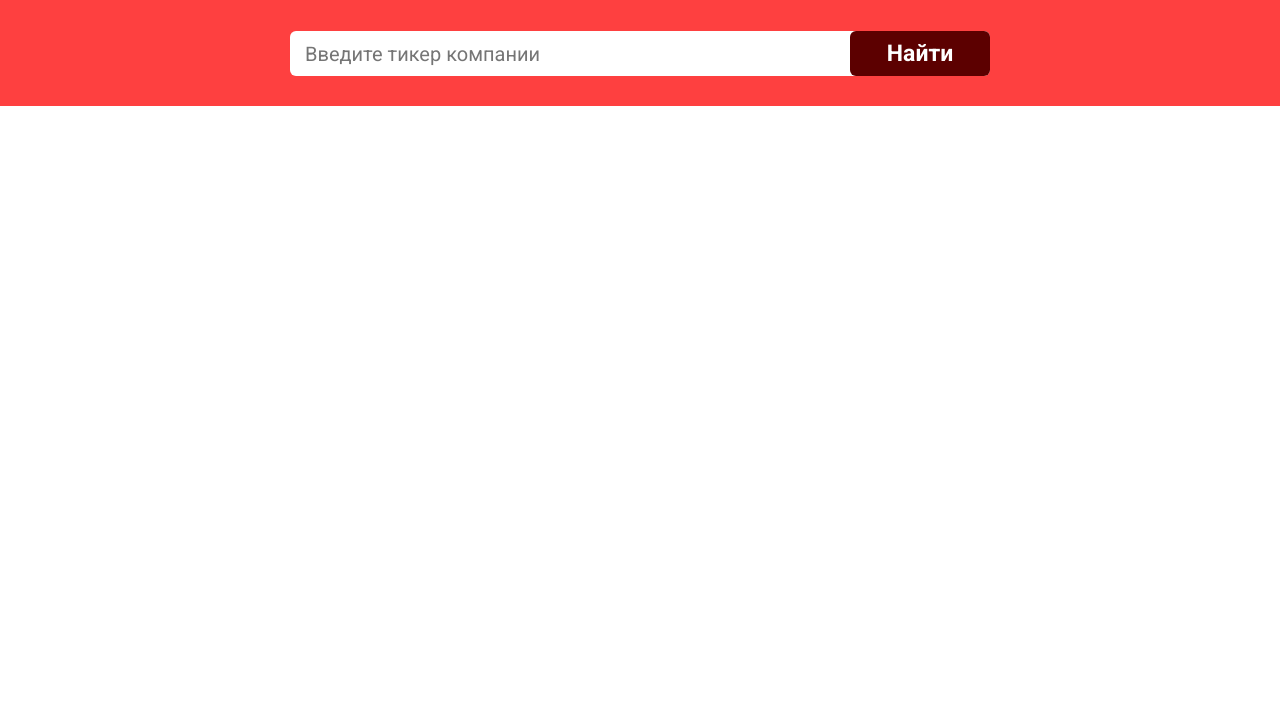
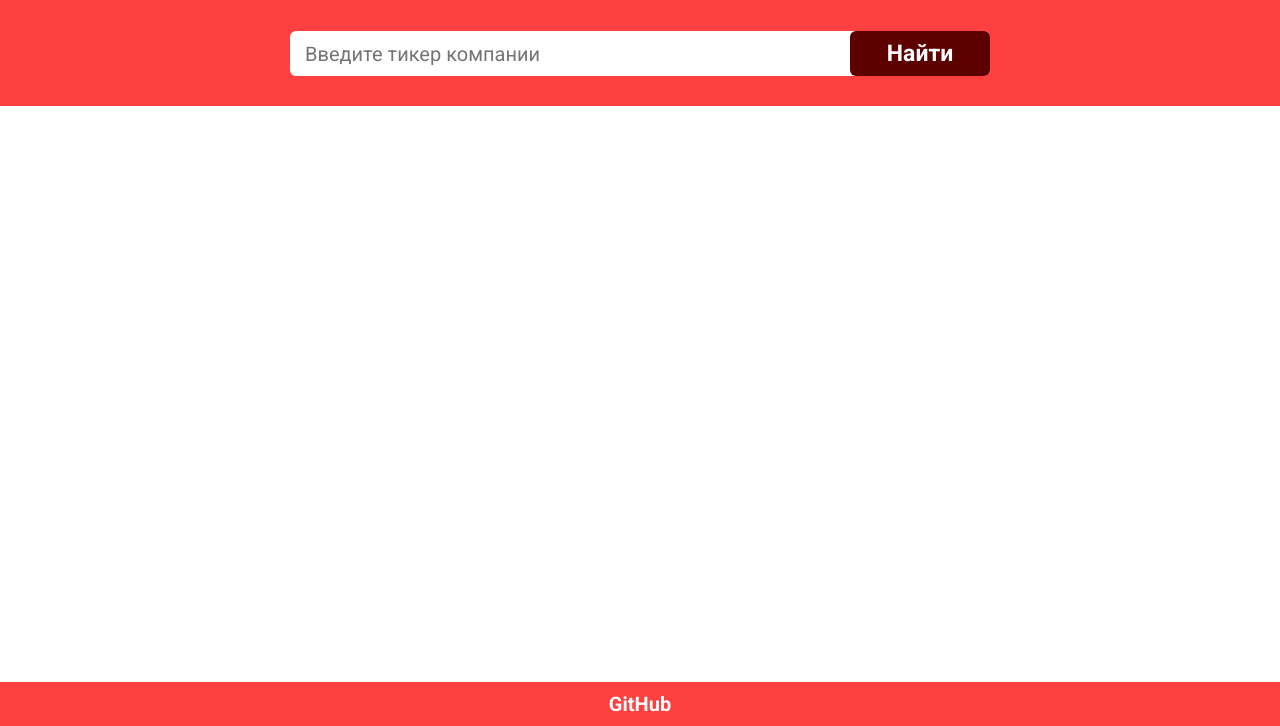
Before and after one commit to KlimVladMaks/stock-prices, a plain HTML site: page index.html in a window 1280 px wide. Shown: the part 74-800 px from the top of the page. Drawn offline with Linux system fonts and the light colour scheme.

Commit message:
Добавлен футер сайта

```diff
--- a/index.html
+++ b/index.html
@@ -43,6 +43,14 @@
 
         </header>
 
+        <!-- Футер -->
+        <footer class="footer">
+
+            <!-- Ссылка на GitHub проекта -->
+            <a href="https://github.com/KlimVladMaks/stock-prices" target="_blank">GitHub</a>
+
+        </footer>
+
     </body>
 
 </html>
--- a/styles/main.css
+++ b/styles/main.css
@@ -1,14 +1,47 @@
 /* Импортируем дополнительные CSS-стили для сброса стилей для HTML CSS вёрстки нового проекта*/
 @import "./reset.css";
 
+/* Создаём переменные */
+:root {
+
+    /* Красный */
+    --red: #FE4040;
+
+    /* Тёмно-красный */
+    --dark-red: #5C0000;
+
+    /* Белый */
+    --white: #FFFFFF;
+}
+
+/* Главные контейнеры сайта */
+html,
+body {
+
+    /* Высота */
+    min-height: 100vh;
+}
+
 /* Содержимое страницы */
 .body {
+
+    /* Превращаем элемент во флекс-контейнер */
+    display: flex;
+
+    /* Выравниваем элементы по колонкам */
+    flex-direction: column;
+
+    /* Прижимаем крайне элементы к краям */
+    justify-content: space-between;
+
+    /* Выравниваем элементы по центру */
+    align-items: center;
 
     /* Шрифт */
     font-family: 'Roboto', sans-serif;
 
     /* Цвет фона */
-    background-color: #FFFFFF;
+    background-color: var(--white);
 }
 
 /* Хэдер */
@@ -33,14 +66,14 @@
     width: 100%;
 
     /* Цвет фона */
-    background-color: #FE4040;
+    background-color: var(--red);
 }
 
 /* Заголовок */
 .title {
 
     /* Цвет */
-    color: #FFFFFF;
+    color: var(--white);
 
     /* Начертание шрифта */
     font-weight: 700;
@@ -74,7 +107,7 @@
     margin-bottom: 30px;
 
     /* Цвет фона */
-    background-color: #FFFFFF;
+    background-color: var(--white);
 
     /* Закругление углов */
     border-radius: 6px;
@@ -96,7 +129,7 @@
     font-size: 20px;
 
     /* Цвет текста */
-    color: #5C0000;
+    color: var(--dark-red);
 }
 
 /* Кнопка */
@@ -109,7 +142,7 @@
     height: 100%;
 
     /* Фон */
-    background: #5C0000;
+    background: var(--dark-red);
 
     /* Закругление углов */
     border-radius: 6px;
@@ -121,5 +154,37 @@
     font-size: 23px;
 
     /* Цвет текста */
-    color: #FFFFFF;
+    color: var(--white);
 }
+
+/* Футер */
+.footer {
+
+    /* Ширина */
+    width: 100%;
+
+    /* Внутренние отступы */
+    padding: 10px 0;
+
+    /* Выравнивание текста */
+    text-align: center;
+
+    /* Цвет фона */
+    background-color: var(--red);
+}
+
+/* Ссылка в футере */
+.footer a {
+
+    /* Цвет текста */
+    color: var(--white);
+
+    /* Начертание шрифта */
+    font-weight: 700;
+
+    /* Размер текста */
+    font-size: 20px;
+
+    /* Убираем декорирование текста */
+    text-decoration: none;
+}
```
Also changed, not shown: scripts/main.js (added).
